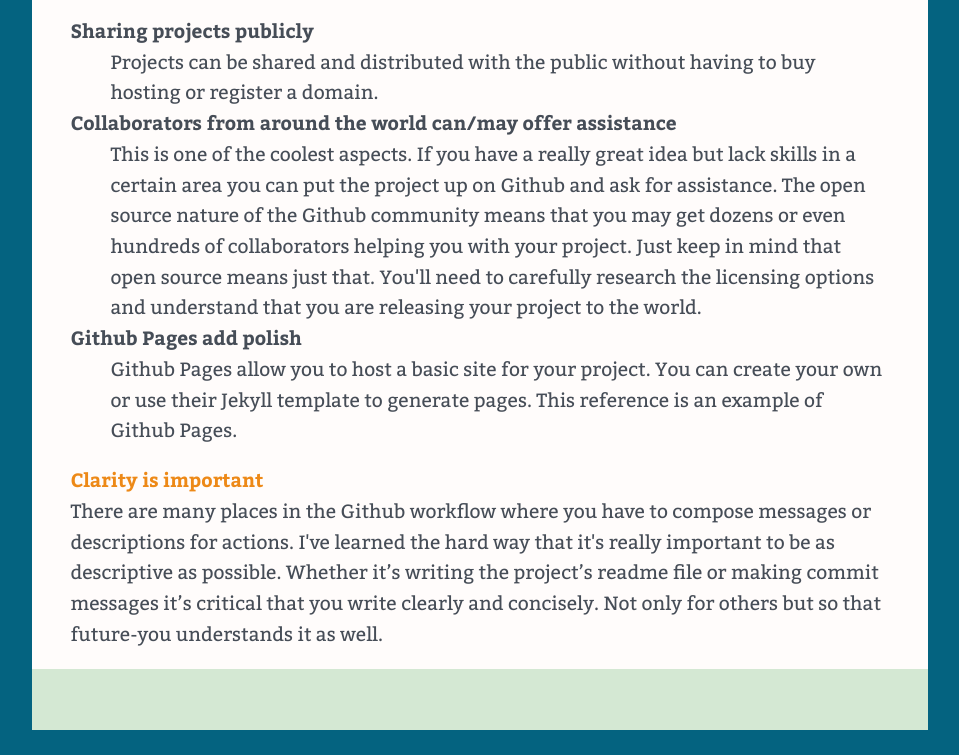
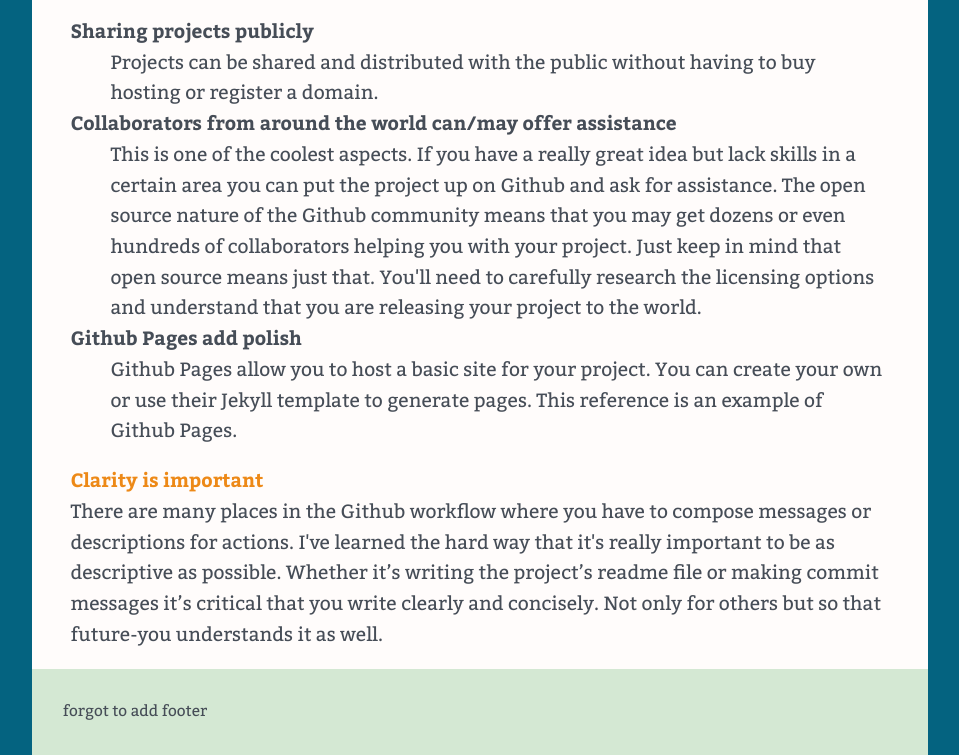
Before and after one commit to chrisbohnsack/github-for-designers, a plain HTML site: page index.html in a window 1280 px wide. Shown: the part 2928-3683 px from the top of the page, without its empty margins (160-1119 px from the left). Before the commit the page ends 3658 px from the top, so only its background shows below. Drawn offline with nearby package versions, Linux system fonts and the light colour scheme.

Commit message:
fix to footer

```diff
--- a/index.html
+++ b/index.html
@@ -93,6 +93,7 @@
     </p>
     </main>
     <footer>
+    forgot to add footer
     </footer>
         <script>
 //use the modernizr load to load up external scripts. This will load the scripts asynchronously, but the order listed matters. Although it will load all scripts in parallel, it will execute them in the order listed
```
